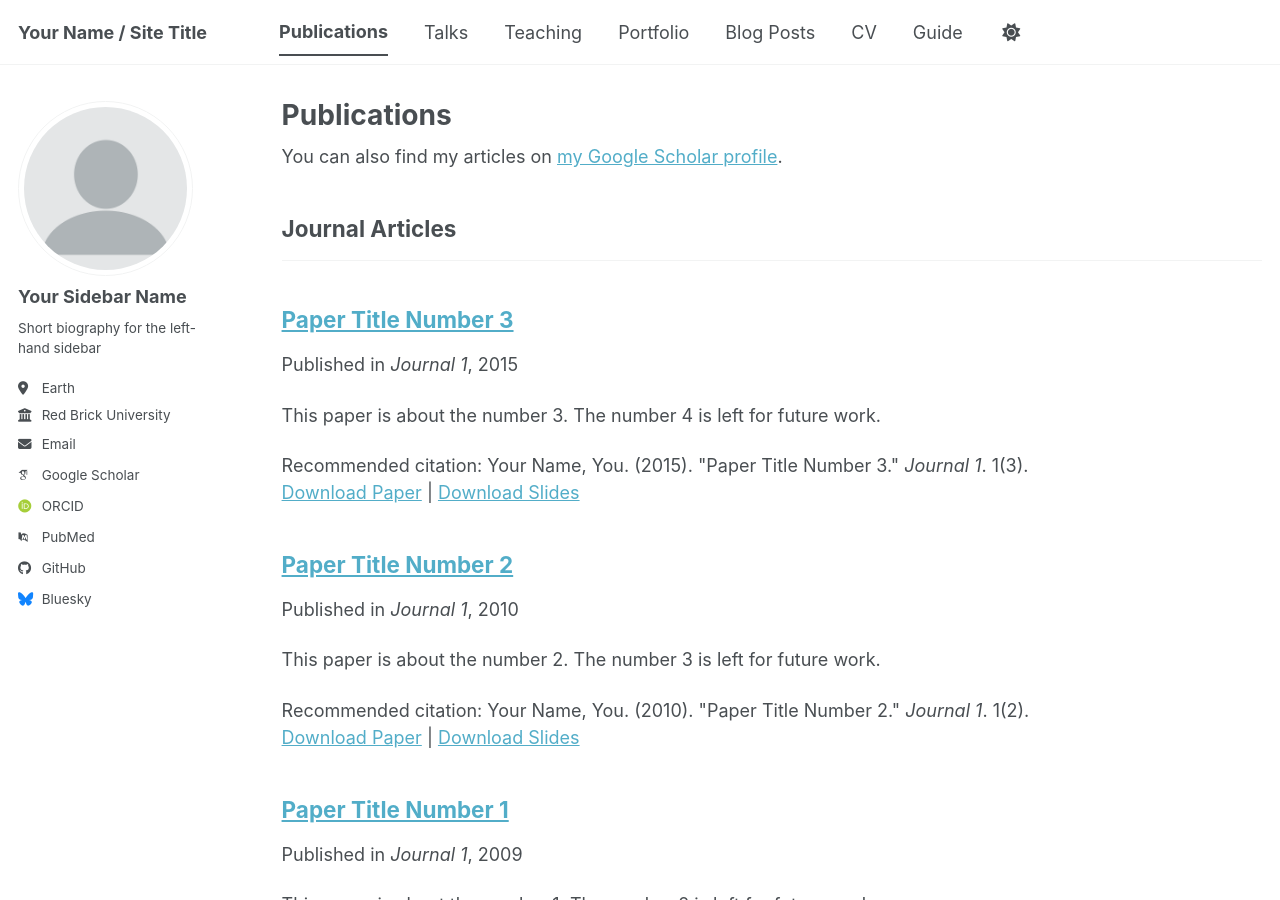
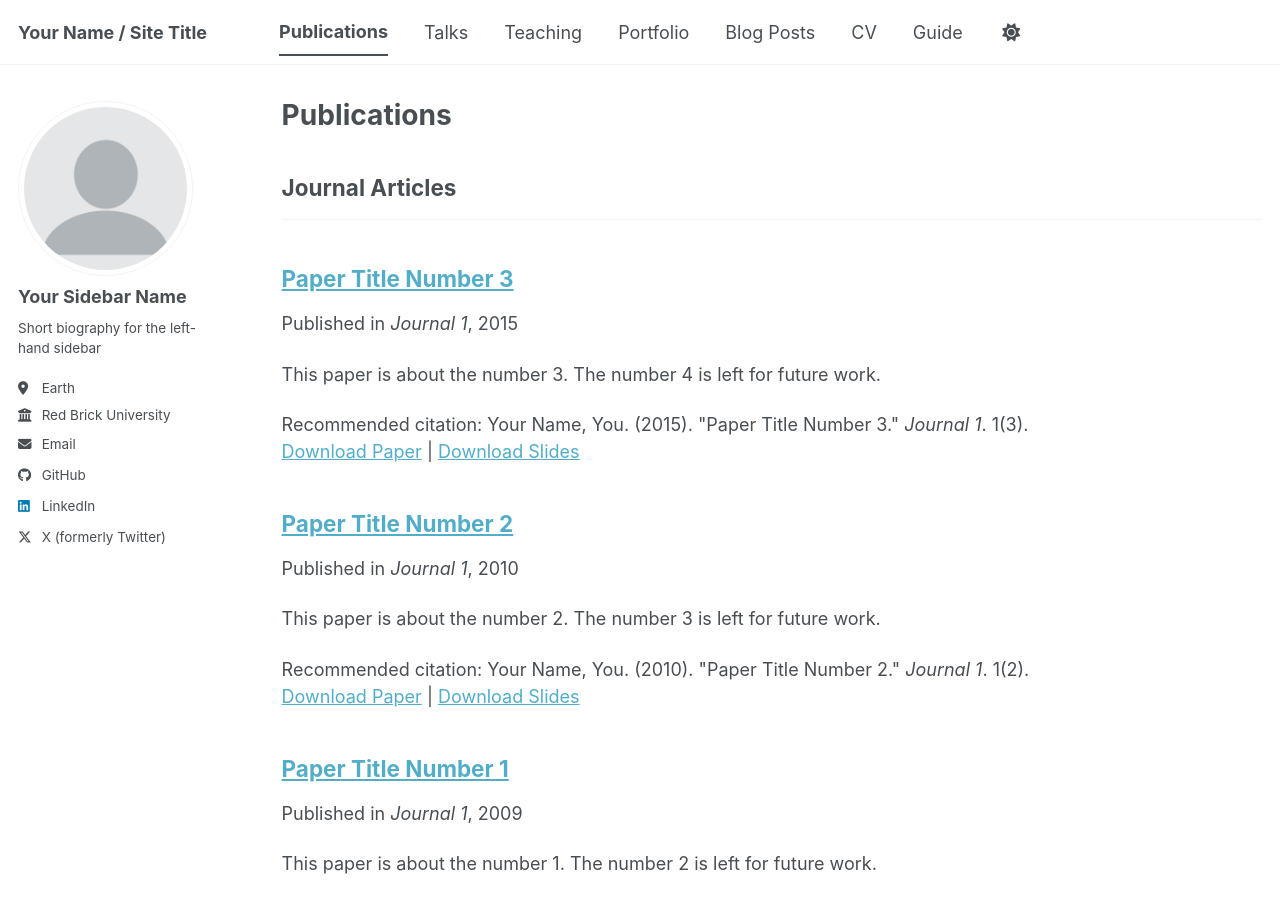
Before and after one commit to rhuang11/rhuang11.github.io, a Jekyll site: the page built from _pages/publications.html, in a window 1280 px wide and 900 px high. Built offline with Jekyll 4.4.1, drawn with Linux system fonts in a browser that asks for light colours; some web fonts are replaced; a script bundle is joined from its source files by our own code; library files that are not in the unit come from our copies; some of the changed lines change nothing that is shown.

Commit message:
Modify social media links and GitHub username
Updated social media and profile links in the configuration file.

```diff
--- a/_config.yml
+++ b/_config.yml
@@ -35,13 +35,13 @@
   # Academic websites
   academia         : # URL
   arxiv            : # URL - Update with the correct link to your profile
-  googlescholar    : "https://scholar.google.com/citations?user=PS_CX0AAAAAJ"
+  googlescholar    :
   inspire-hep      : # URL
   impactstory      : # URL
-  orcid            : "https://orcid.org/yourorcidurl"
+  orcid            :
   semantic         : # URL
   ssrn             : # URL
-  pubmed           : "https://www.ncbi.nlm.nih.gov/pubmed/?term=john+snow"
+  pubmed           :
   researchgate     : # URL
   scopus           : # URL
   zotero           : # URL
@@ -51,13 +51,13 @@
   bitbucket        : # Username - Update with your username on the site
   codepen          : # Username
   dribbble         : # Username
-  github           : "academicpages"
+  github           : "rhuang11"
   kaggle           : # Username
   stackoverflow    : # User number or user number and name (i.e., use "1" or "1/jeff-atwood")
 
   # Social media
   artstation       : # Username
-  bluesky          : "bsky.app" # Replace this with you Bluesky username
+  bluesky          :
   facebook         : # Username
   flickr           : # Username
   foursquare       : # Username
@@ -66,7 +66,7 @@
   keybase          : # Username
   instagram        : # Username
   lastfm           : # Username
-  linkedin         : # Username
+  linkedin         : rhuang11
   mastodon         : # URL
   medium           : # URL
   pinterest        : # Username
@@ -74,7 +74,7 @@
   steam            : # Username
   telegram         : # URL
   tumblr           : # Username
-  twitter          : # Username for X / Twitter
+  twitter          : 1ryanhuang
   vine             : # Username
   weibo            : # Username
   wikipedia        : # Username
```
